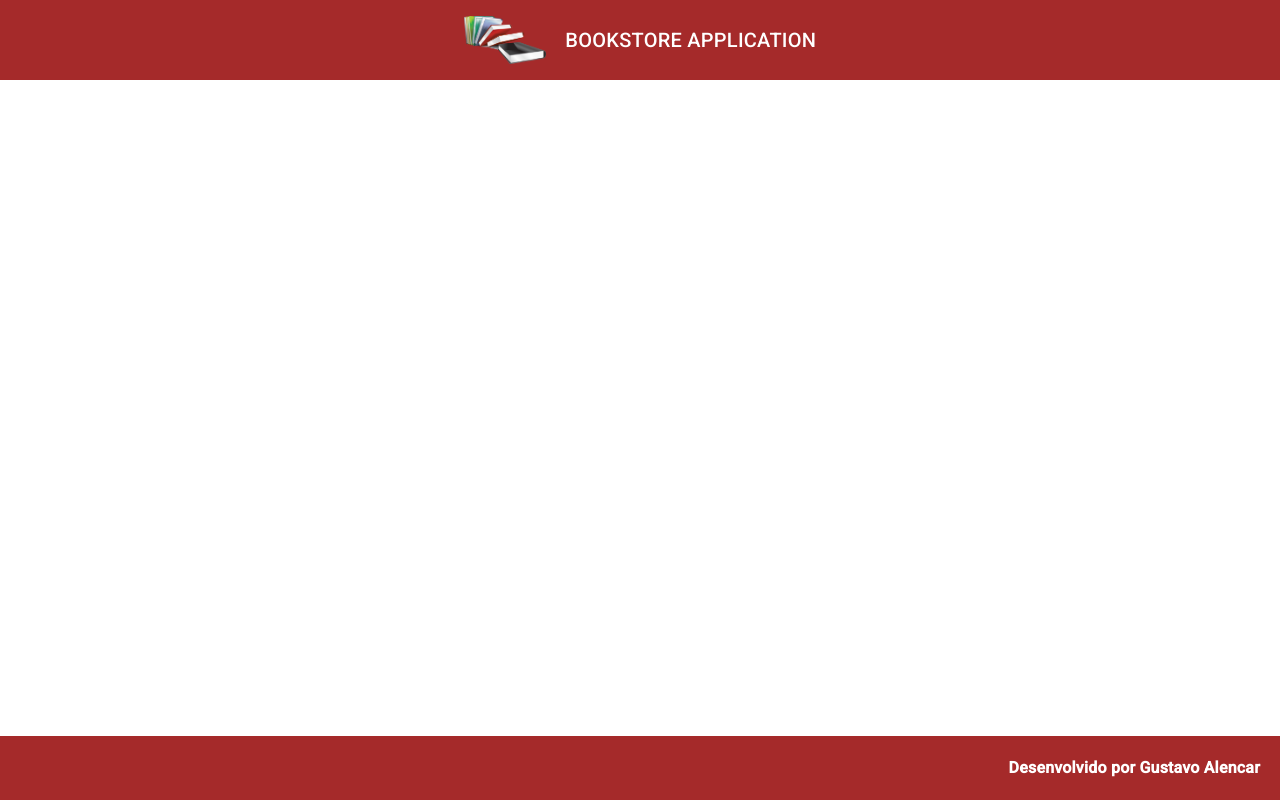
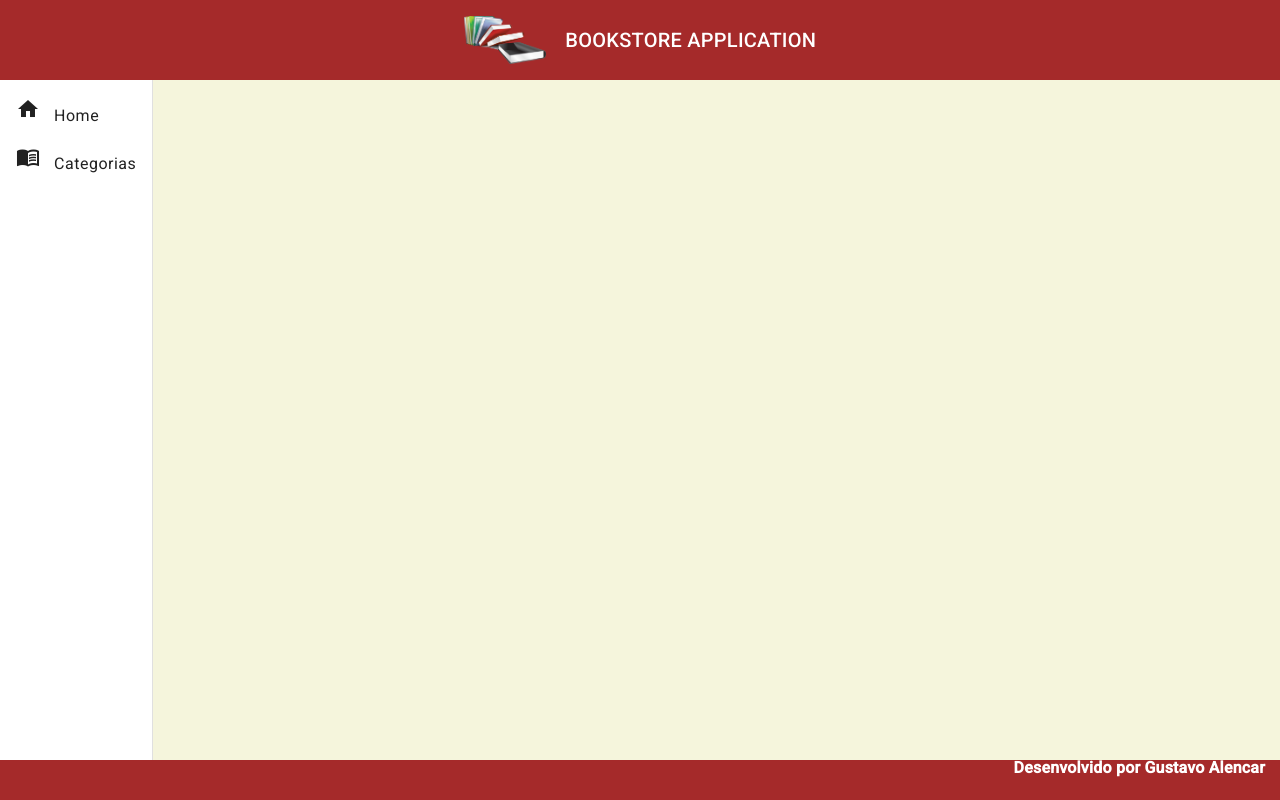
Before and after one commit to gustacodes/bookstore-front, an Angular app: page / in a window 1280 px wide. Built offline with nearby package versions, Linux system fonts and the light colour scheme.

Commit message:
feat: criado componente nav

```diff
--- a/src/app/app.component.html
+++ b/src/app/app.component.html
@@ -1,2 +1,3 @@
 <app-header></app-header>
+<app-nav></app-nav>
 <app-footer></app-footer>
--- a/src/app/components/template/footer/footer.component.css
+++ b/src/app/components/template/footer/footer.component.css
@@ -6,5 +6,5 @@
     font-size: 1rem;
     color: white;
     font-weight: bold;
-    padding: 20px;
+    padding: 15px;
 }
--- /dev/null
+++ b/src/app/components/template/nav/nav.component.css
@@ -0,0 +1,8 @@
+.container {
+    height: 85%;
+    background-color: beige;
+}
+
+i {
+    padding-right: .6rem;
+}
--- /dev/null
+++ b/src/app/components/template/nav/nav.component.html
@@ -0,0 +1,18 @@
+<mat-sidenav-container class="container">
+    <mat-sidenav mode="side" opened>
+        <mat-nav-list>
+            <a mat-list-item>
+                <i class="material-icons">home</i>
+                Home
+            </a>
+            <a mat-list-item>
+                <i class="material-icons">menu_book</i>
+                Categorias
+            </a>
+        </mat-nav-list>
+    </mat-sidenav>
+
+    <mat-sidenav-content>
+
+    </mat-sidenav-content>
+</mat-sidenav-container>
```
Also changed, not shown: src/app/app.module.ts (+10 -2 lines), src/app/components/template/nav/nav.component.ts (added, +10 -0 lines), 1 other file (tests, documents, lock files or other folders).
